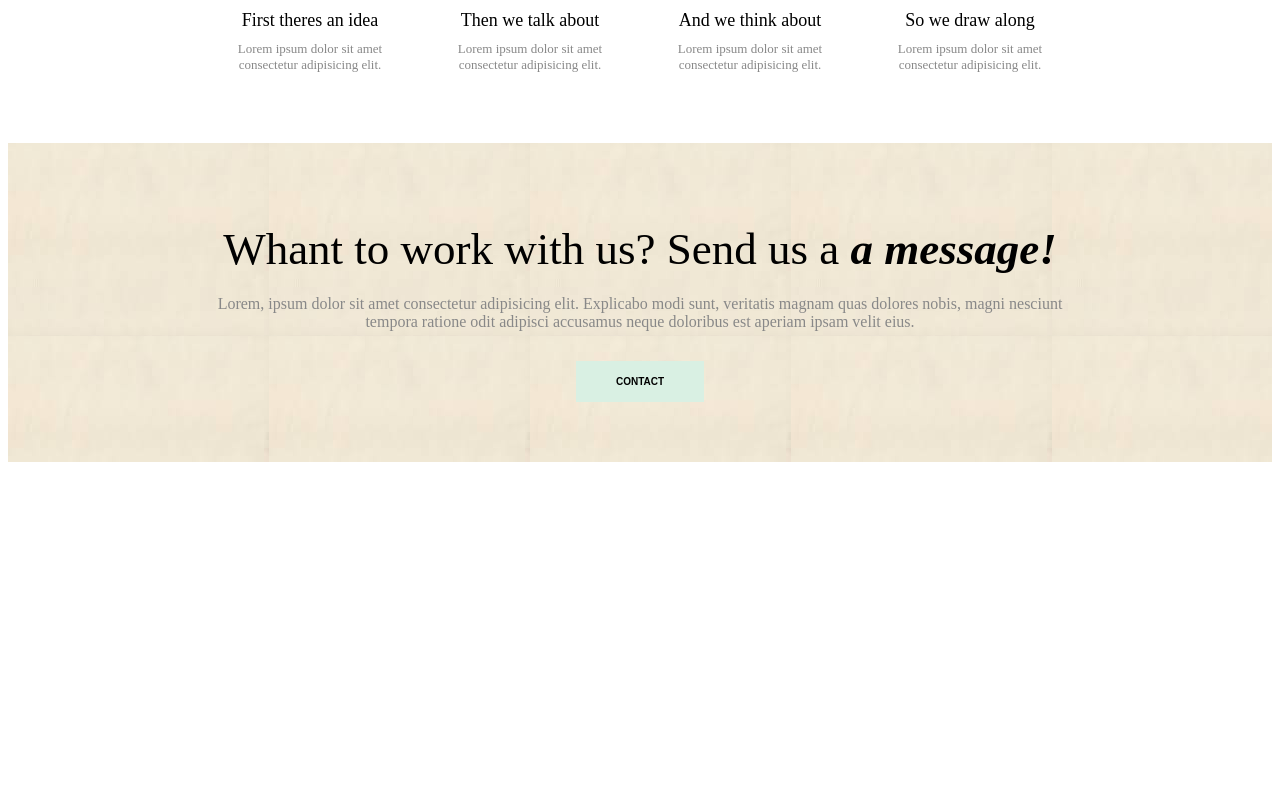
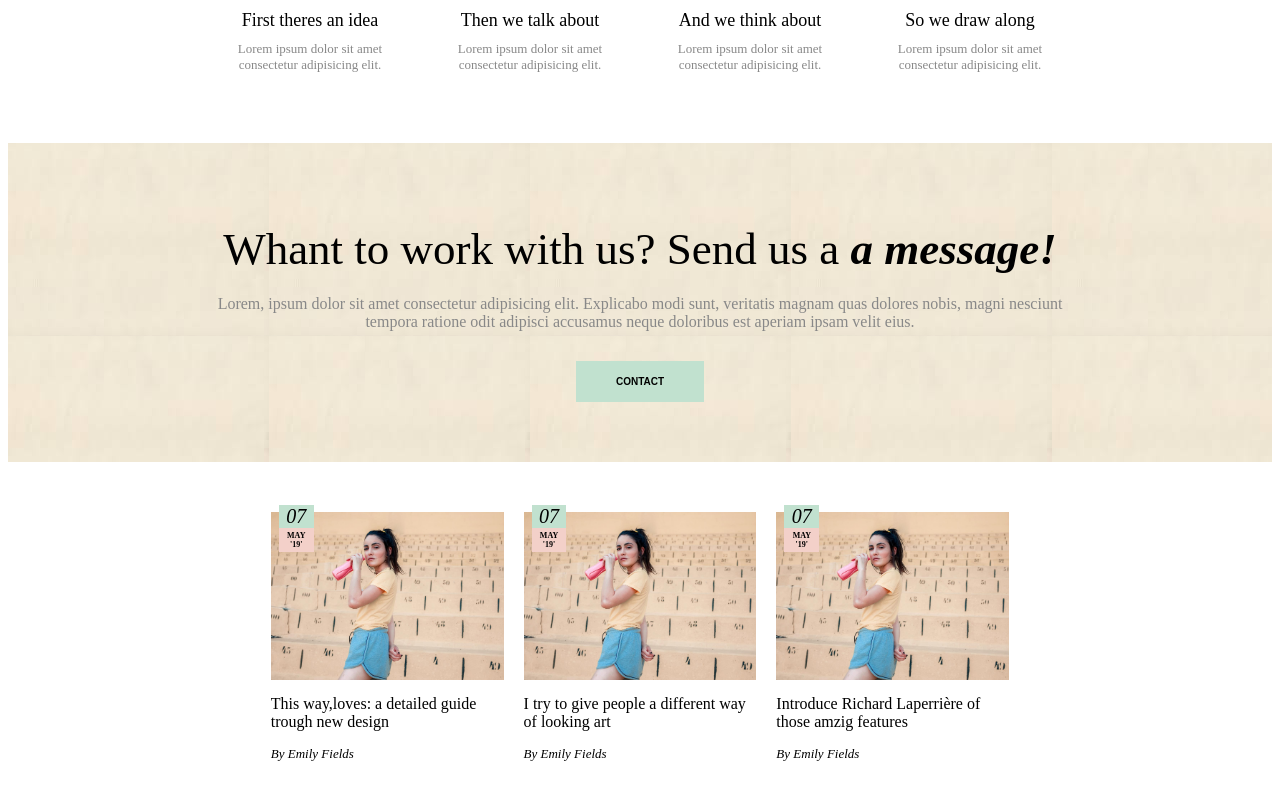
Before and after one commit to Zibo88/proj-html-vuejs, a Vue app: page / in a window 1280 px wide. Shown: the part 1799-2599 px from the top of the page. Before the commit the page ends 2269 px from the top, so only its background shows below. Built offline with nearby package versions, Linux system fonts and the light colour scheme.

Commit message:
terminata sezione 5 e creato componente Footer

```diff
--- a/src/App.vue
+++ b/src/App.vue
@@ -1,13 +1,15 @@
 <template>
-  <div>
+  <div class="container">
     <MyHeader :links='menuLinks'/>
-    <MainComponent  />
+    <MainComponent/>
+    <MyFooter/>
   </div>
 </template>
 
 <script>
 import MyHeader from './components/MyHeader.vue'
 import MainComponent from './components/MainComponent.vue'
+import MyFooter from './components/MyFooter.vue'
 
 export default {
   name: 'App',
@@ -57,12 +59,15 @@ export default {
   },
   components: {
     MyHeader,
-    MainComponent
+    MainComponent,
+    MyFooter
   }
 }
 </script>
 
 <style lang="scss">
-
+.container{
+  max-width: 1440px;
+}
 
 </style>
--- a/src/components/MainComponent.vue
+++ b/src/components/MainComponent.vue
@@ -1,5 +1,5 @@
 <template>
-   <div>
+   <main>
         <!-- prima sezione -->
         <section>
             <SectionOneComponent/>
@@ -16,7 +16,12 @@
         <section>
             <SectionFor/>
         </section>
-   </div>
+
+        <section>
+            <SectionFive :blogImg='arraySectionFive'/>
+        </section>
+
+   </main>
 
 
 
@@ -28,6 +33,7 @@ import SectionOneComponent from './SectionOneComponent.vue'
 import SectionTwo from './SectionTwo.vue'
 import SectionThree from './SectionThree.vue'
 import SectionFor from './SectionFor.vue'
+import SectionFive from './SectionFive.vue'
 
 export default {
     name:'MainComponent',
@@ -76,6 +82,30 @@ export default {
             text:'Lorem ipsum dolor sit amet consectetur adipisicing elit.',
         },
 
+        ],
+
+        arraySectionFive:[
+            {
+                title: 'This way,loves: a detailed guide trough new design',
+                author: 'By Emily Fields',
+                img:'../assets/img/h-2-blog-img-1.jpg',
+                day:'07',
+                monthAndYear: "MAY '19'",
+            },
+            {
+                title: 'I try to give people a different way of looking art',
+                author: 'By Emily Fields',
+                img:'../assets/img/h-2-blog-img-2.jpg',
+                 day:'07',
+                monthAndYear: "MAY '19'",
+            },
+            {
+                title: 'Introduce Richard Laperrière of those amzig features',
+                author: 'By Emily Fields',
+                img:'../assets/img/h-2-blog-img-3.jpg',
+                 day:'07',
+                monthAndYear: "MAY '19'",
+            },
         ]
       }
 
@@ -84,7 +114,8 @@ export default {
         SectionOneComponent,
         SectionTwo,
         SectionThree,
-        SectionFor
+        SectionFor,
+        SectionFive
     }
 
 }
@@ -94,27 +125,6 @@ export default {
 @import '../style/common';
 @import '../style/variables';
 
-// Sezione due
-
-
-// SEZIONE TRE
-.section-three-container{
-    width: 60%;
-    margin: 0 auto;
-    text-align: center;
-    padding: $padding_section;
-
-    & h2 {
-        font-size: 30px;
-        padding-bottom: 20px;
-    }
-
-    .svg-test{
-        background-color: pink;
-        color: green;
-    }
-
-}
 
 
 </style>
--- /dev/null
+++ b/src/components/MyFooter.vue
@@ -0,0 +1,13 @@
+<template>
+    <div></div>
+</template>
+
+<script>
+export default {
+    name:'MyFooter'
+}
+</script>
+
+<style lang="scss" scoped>
+
+</style>
--- /dev/null
+++ b/src/components/SectionFive.vue
@@ -0,0 +1,78 @@
+<template>
+    <div class="section-5-container flex">
+        <div v-for="element in blogImg" :key="element" class="card">
+            <!-- <img :src="`../assets/img/${element.img}`" alt=""> -->
+            <img class="blog-img" src="../assets/img/h-2-blog-img-3.jpg" alt="blog-img">
+            <h4 class="title-card light-weight">{{element.title}}</h4>
+            <div class="author italic">{{element.author}}</div>
+
+            <div class="date">
+                <div class="day italic">{{element.day}}</div>
+                <div class="month-and-year">{{element.monthAndYear}}</div>
+            </div>
+
+        </div>
+    </div>
+</template>
+
+<script>
+export default {
+    name: 'SectionFive',
+    props:{
+        blogImg:Array
+    }
+}
+</script>
+
+<style lang="scss" scoped>
+@import '../style/common';
+@import '../style/variables';
+
+.section-5-container.flex{
+    width: 60%;
+    margin: 0 auto;
+    padding: $padding_section;
+
+    & .card {
+        margin: 10px;
+        width: calc((100% / 3) - 20px);
+        position: relative;
+
+        &:hover .blog-img{
+            cursor: pointer;
+            transform: scale(1.1);
+        }
+
+        & h4 {
+            padding: 15px 0;
+        }
+
+        & .author {
+            font-size: 13px;
+        }
+
+        & .date{
+            text-align: center;
+            width: 15%;
+            position: absolute;
+            top: -7px;
+            left: 8px;
+
+            & .day {
+                font-size: 20px;
+                background-color: $color_green;
+            }
+
+            & .month-and-year{
+            font-size: 8px;
+            background-color: hsl(11deg 64% 87%);
+            padding: 3px;
+            font-weight: 600;
+            }
+        }
+
+    }
+}
+
+
+</style>
--- a/src/components/SectionFor.vue
+++ b/src/components/SectionFor.vue
@@ -44,7 +44,7 @@ export default {
 
         & button{
             padding: 15px 40px;
-            background-color: #d9f0e3;
+            background-color: $color_green;
             border: none;
             font-size: 10px;
             font-weight: 600;
--- a/src/components/SectionThree.vue
+++ b/src/components/SectionThree.vue
@@ -39,6 +39,10 @@ export default {
 .section-three-container{
     position: relative;
     padding: $padding_section;
+    width: 60%;
+    margin: 0 auto;
+    text-align: center;
+
 
 
     & h2{
--- a/src/style/variables.scss
+++ b/src/style/variables.scss
@@ -1,3 +1,4 @@
 $text_color: #888888;
 $utility_color: #e2c0b0;
 $padding_section: 40px 0 20px 0;
+$color_green: hsl(147deg 35% 82%);
```
